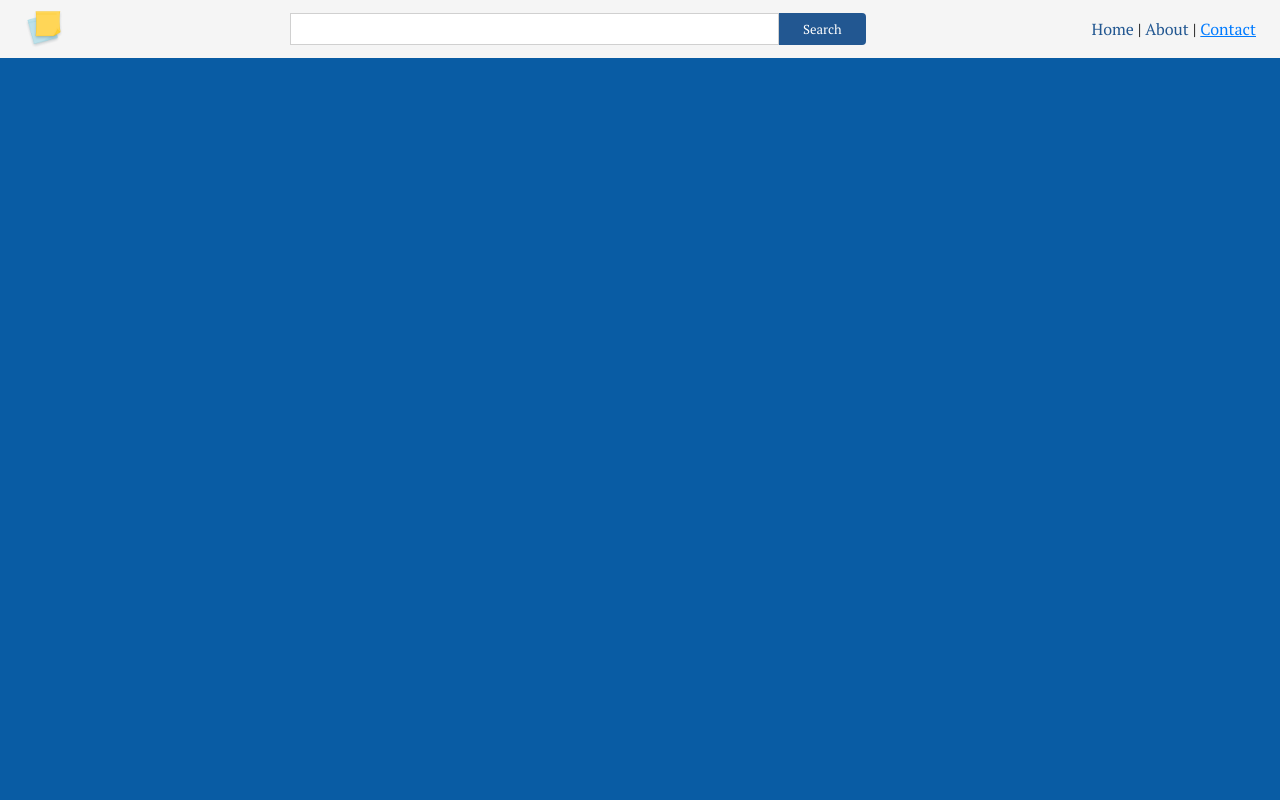
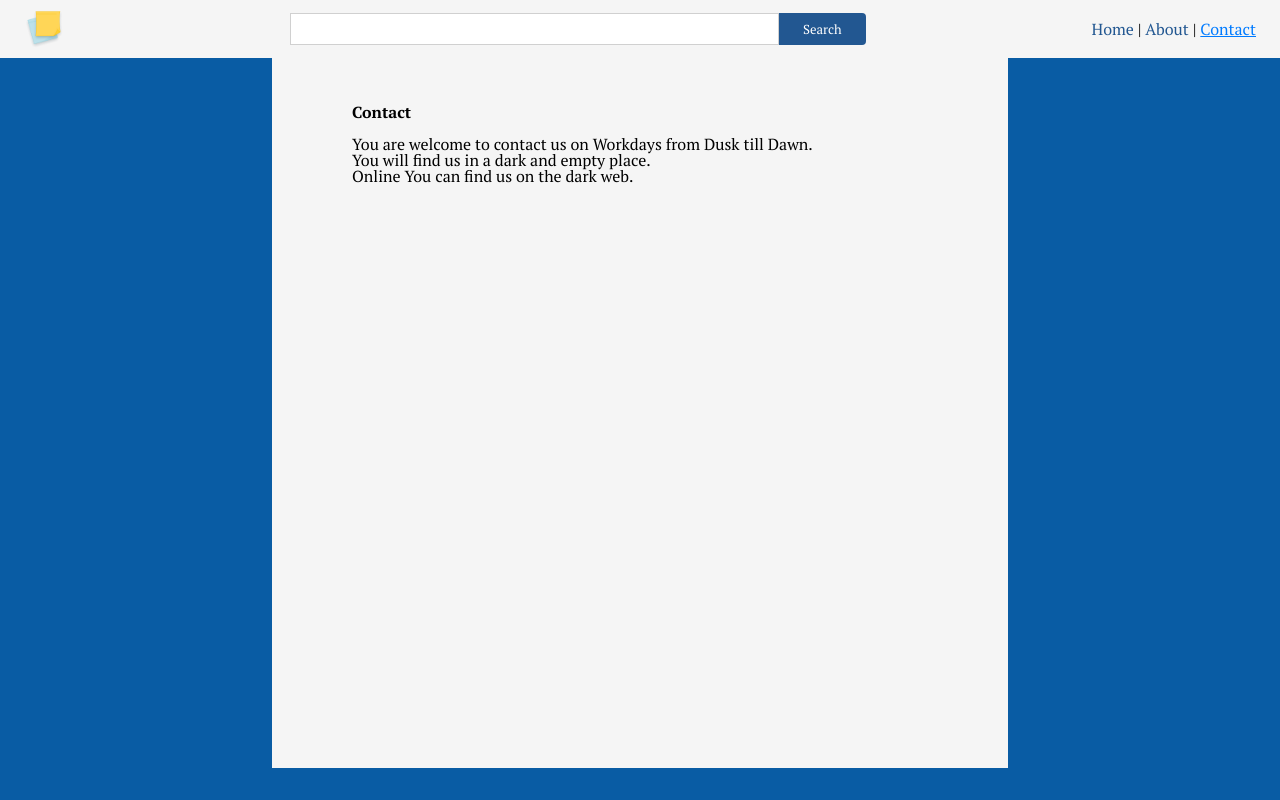
Before and after one commit to 6unli/WAD21_a3, a Vue app: page /contact in a window 1280 px wide. Built offline with nearby package versions, Linux system fonts and the light colour scheme.

Commit message:
Contact view first commit

```diff
--- a/src/views/Contact.vue
+++ b/src/views/Contact.vue
@@ -1,5 +1,20 @@
 <template>
-  <div class="contact">
-    <h2>Contact page</h2>
-  </div>
+<div class="contact">
+      <h2>Contact</h2><br>
+      <p>You are welcome to contact us on Workdays from Dusk till Dawn.</p>
+      <p>You will find us in a dark and empty place.</p>
+      <p>Online You can find us on the dark web.</p>
+    </div>
 </template>
+
+<style>
+.contact {
+  margin: auto;
+  background-color: whitesmoke;
+  width: 45%;
+  height: 70vh;
+
+  padding: 104px 80px;
+  align-items: center;
+}
+</style>
```
Also changed, not shown: 1 other file (tests, documents, lock files or other folders).
